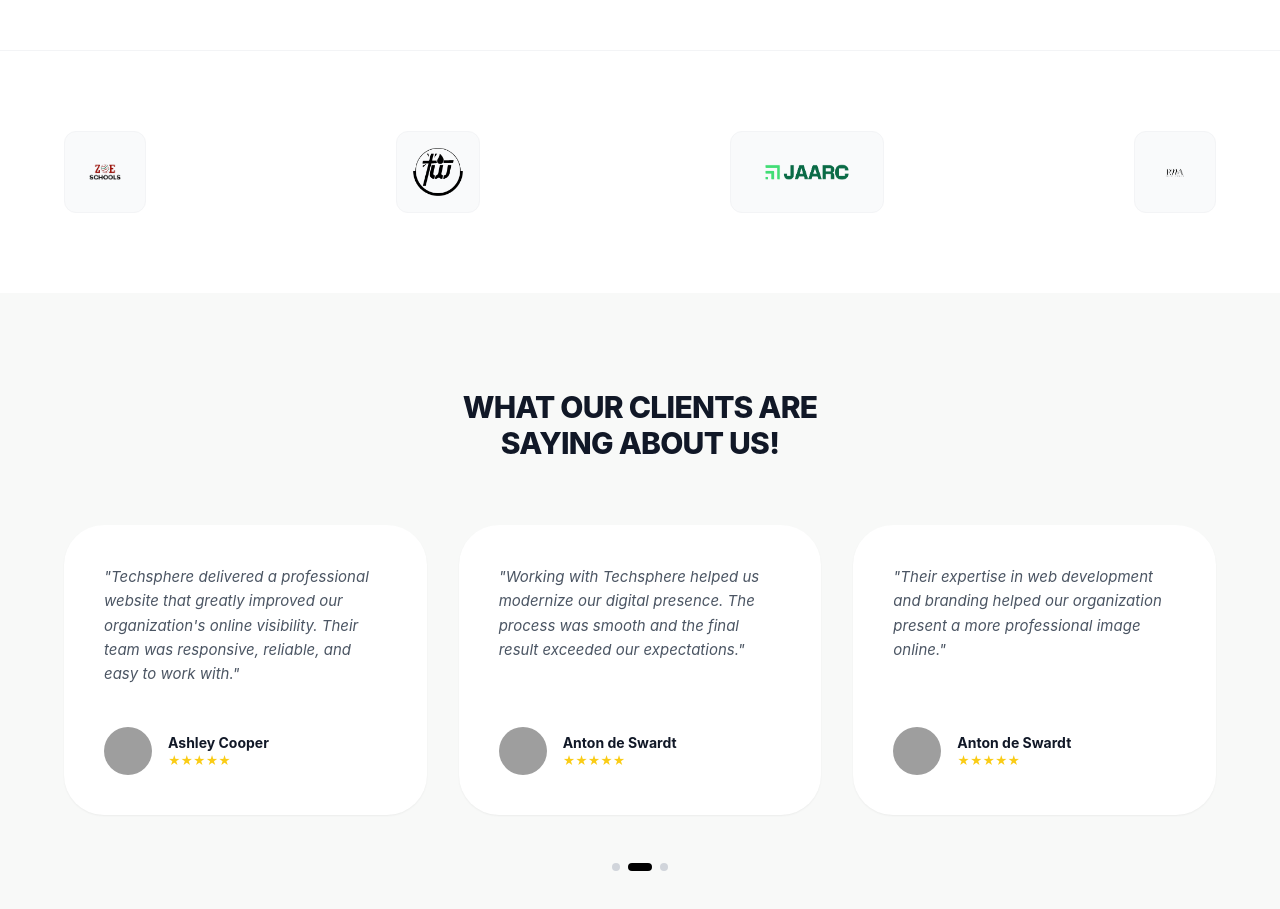
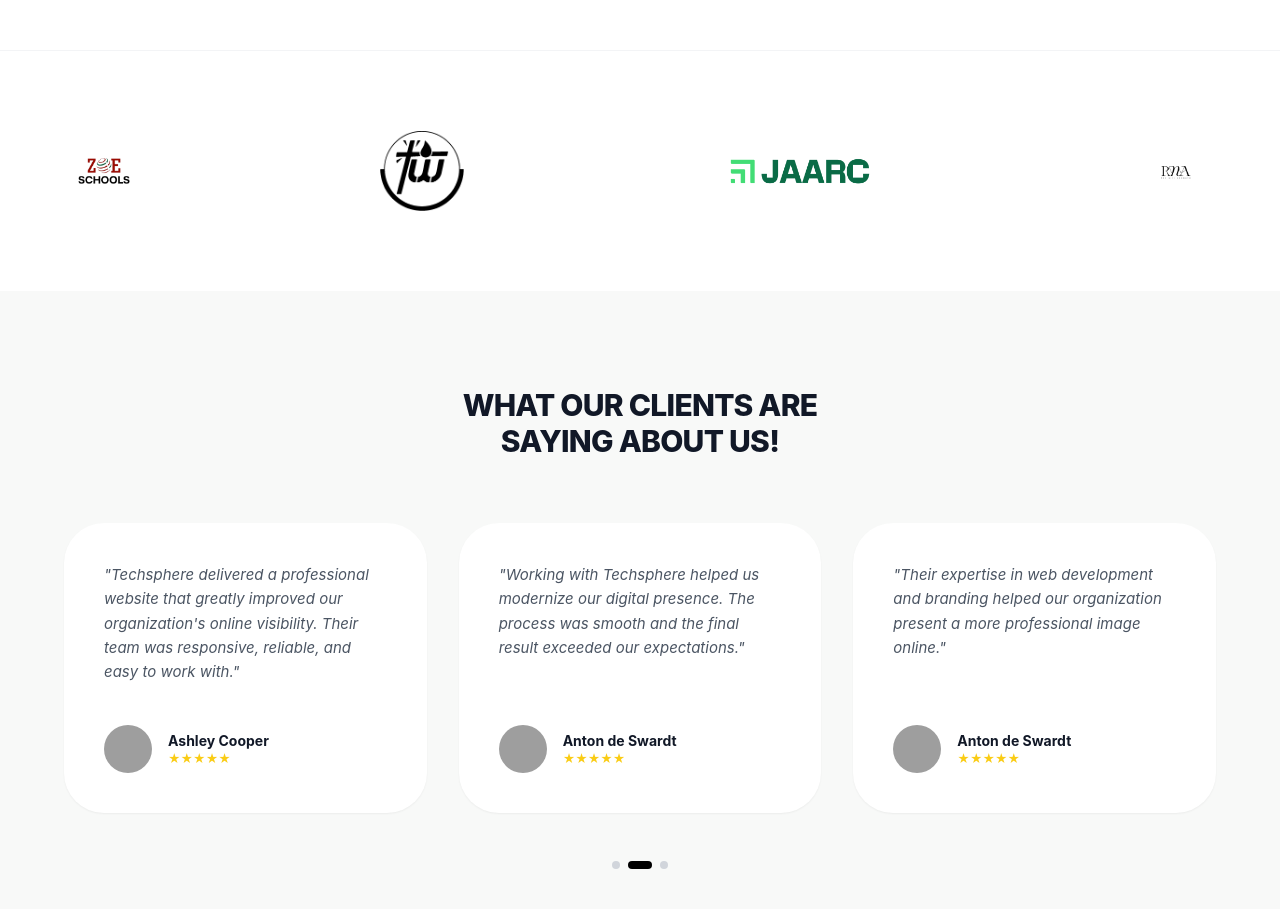
Before and after one commit to tommy0914/jarrcwebsite, a Vue app: page / in a window 1280 px wide. Shown: the part 4640-5549 px from the top of the page. Built offline with nearby package versions, Linux system fonts and the light colour scheme; grey boxes are pictures that could not be loaded.

Commit message:
Increase partner logo sizes and remove containers

```diff
--- a/src/components/Partners.vue
+++ b/src/components/Partners.vue
@@ -15,9 +15,7 @@ const partners = [
 <template>
   <section class="py-12 md:py-20 px-6 md:px-12 bg-white border-t border-gray-100">
     <div class="max-w-6xl mx-auto flex flex-wrap justify-center md:justify-between items-center gap-12 md:gap-8">
-      <div v-for="partner in partners" :key="partner.name" class="p-4 bg-gray-50 rounded-xl border border-gray-100 flex items-center justify-center hover:bg-white hover:shadow-md transition-all duration-300">
-        <img :src="partner.logo" :alt="partner.name" class="h-10 md:h-12 w-auto object-contain" />
-      </div>
+      <img v-for="partner in partners" :key="partner.name" :src="partner.logo" :alt="partner.name" class="h-16 md:h-20 object-contain hover:scale-110 transition-all duration-300" />
     </div>
   </section>
 </template>
```
